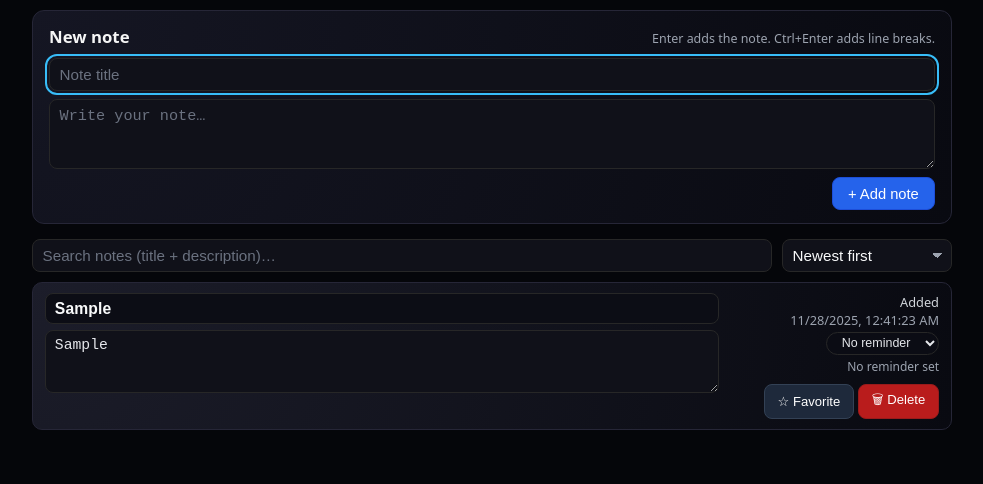
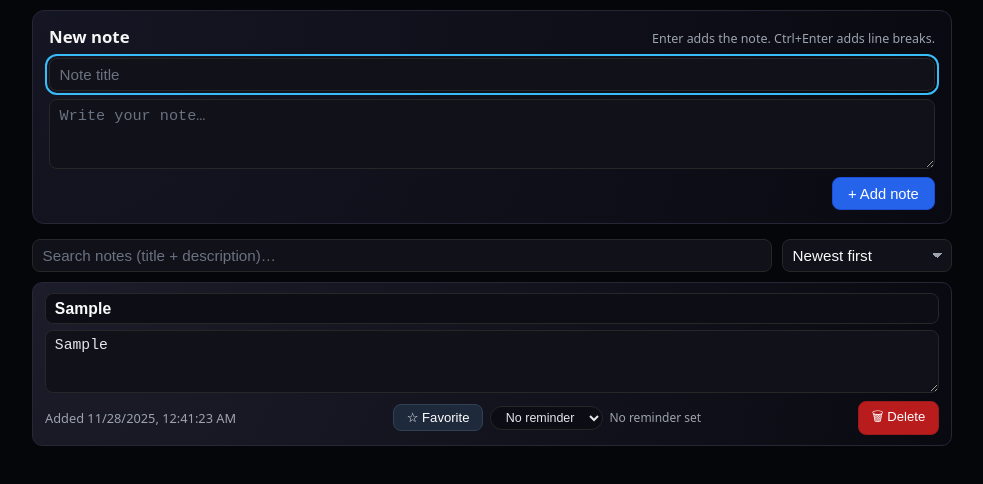
Before and after one commit to andreasnonslid/lazy, a plain HTML site: page apps/notes.html in a window 1280 px wide. Both pictures are taken after typing "Sample", "Sample" into the empty fields and a click on the button "+ Add note". Shown: the part 80-564 px from the top of the page, without its empty margins (148-1131 px from the left). Drawn offline with Linux system fonts and the light colour scheme.

Commit message:
feat: improve compactness in notes page

```diff
--- a/apps/notes.html
+++ b/apps/notes.html
@@ -22,7 +22,7 @@
       margin: 0 auto;
     }
 
-    /* Top bar (aligned with timers) */
+    /* Top bar – aligned with Timers */
     .top-bar {
       display: flex;
       justify-content: space-between;
@@ -86,7 +86,6 @@
       cursor: pointer;
       transition: transform 0.05s ease, background 0.1s ease, border-color 0.1s ease;
     }
-
     .reset-all-btn:hover { background: #991b1b; }
     .reset-all-btn:active { transform: scale(0.96); }
 
@@ -109,7 +108,6 @@
       transition: transform 0.05s ease, background 0.1s ease, border-color 0.1s ease;
       white-space: nowrap;
     }
-
     button:hover { background: #272a3a; }
     button:active { transform: scale(0.97); }
 
@@ -125,10 +123,7 @@
       background: #2563eb;
       border-color: #1d4ed8;
     }
-
-    .btn-primary:hover {
-      background: #1d4ed8;
-    }
+    .btn-primary:hover { background: #1d4ed8; }
 
     .field {
       width: 100%;
@@ -139,10 +134,7 @@
       color: #f9fafb;
       font-size: 0.95rem;
     }
-
-    .field::placeholder {
-      color: #6b7280;
-    }
+    .field::placeholder { color: #6b7280; }
 
     textarea.field {
       resize: vertical;
@@ -233,7 +225,7 @@
       padding: 0.65rem 0.75rem;
       display: flex;
       flex-direction: column;
-      gap: 0.45rem;
+      gap: 0.35rem;
     }
 
     .note.favorite {
@@ -245,23 +237,13 @@
       box-shadow: 0 0 6px rgba(248, 113, 113, 0.25);
     }
 
-    .note-main {
+    .note-title-row {
       display: flex;
-      justify-content: space-between;
-      gap: 0.6rem;
-      align-items: stretch;
-      flex-wrap: wrap;
-    }
-
-    .note-left {
-      flex: 1 1 60%;
-      min-width: 0;
-      display: flex;
-      flex-direction: column;
-      gap: 0.35rem;
+      align-items: center;
     }
 
     .note-title {
+      flex: 1 1 auto;
       font-size: 0.98rem;
       font-weight: 600;
       letter-spacing: 0.01em;
@@ -271,10 +253,7 @@
       padding: 0.35rem 0.55rem;
       color: #f9fafb;
     }
-
-    .note-title::placeholder {
-      color: #6b7280;
-    }
+    .note-title::placeholder { color: #6b7280; }
 
     .note-desc {
       font-size: 0.92rem;
@@ -286,63 +265,32 @@
       min-height: 3rem;
       resize: vertical;
     }
+    .note-desc::placeholder { color: #6b7280; }
 
-    .note-desc::placeholder {
-      color: #6b7280;
+    .note-footer {
+      display: flex;
+      align-items: center;
+      justify-content: space-between;
+      gap: 0.5rem;
+      margin-top: 0.15rem;
+      font-size: 0.8rem;
     }
 
-    /* Inline star (used in compact mode) */
-    .note-fav-inline {
-      border: none;
-      background: transparent;
-      padding: 0;
-      margin: 0;
-      margin-right: 0.3rem;
-      cursor: pointer;
-      font-size: 0.9rem;
-      color: #e5e7eb;
-      display: none; /* only in compact mode */
+    .note-footer-left,
+    .note-footer-middle,
+    .note-footer-right {
+      display: flex;
+      align-items: center;
+      gap: 0.4rem;
     }
 
-    .note-fav-inline:hover {
-      color: #facc15;
-    }
-
-    .note-right {
-      flex: 0 0 210px;
-      display: flex;
-      flex-direction: column;
-      justify-content: space-between;
-      align-items: flex-end;
-      gap: 0.4rem;
+    .note-meta-added {
+      color: #9ca3af;
       font-size: 0.8rem;
-      color: #9ca3af;
-      text-align: right;
-    }
-
-    .note-meta-label {
-      color: #d1d5db;
-      font-weight: 500;
-    }
-
-    .note-meta-value {
-      color: #9ca3af;
-    }
-
-    .note-meta-block {
-      margin-bottom: 0.2rem;
-    }
-
-    .note-reminder {
-      display: flex;
-      flex-direction: column;
-      align-items: flex-end;
-      gap: 0.15rem;
-      margin-top: 0.15rem;
     }
 
     .note-reminder-select {
-      padding: 0.18rem 0.7rem;
+      padding: 0.2rem 0.7rem;
       border-radius: 999px;
       border: 1px solid #272727;
       background: #0b0c14;
@@ -350,7 +298,6 @@
       font-size: 0.78rem;
       cursor: pointer;
     }
-
     .note-reminder-select option {
       background: #05060a;
       color: #e5e7eb;
@@ -360,27 +307,8 @@
       font-size: 0.75rem;
       color: #9ca3af;
     }
-
     .note-reminder-status.due {
       color: #f97373;
-    }
-
-    .note-actions {
-      display: flex;
-      flex-wrap: wrap;
-      gap: 0.25rem;
-      justify-content: flex-end;
-    }
-
-    .note-delete-btn {
-      background: #b91c1c;
-      border-color: #991b1b;
-      font-size: 0.82rem;
-      padding: 0.32rem 0.8rem;
-    }
-
-    .note-delete-btn:hover {
-      background: #991b1b;
     }
 
     .note-fav-btn {
@@ -389,10 +317,15 @@
       font-size: 0.82rem;
       padding: 0.32rem 0.8rem;
     }
+    .note-fav-btn:hover { background: #111827; }
 
-    .note-fav-btn:hover {
-      background: #111827;
+    .note-delete-btn {
+      background: #b91c1c;
+      border-color: #991b1b;
+      font-size: 0.82rem;
+      padding: 0.32rem 0.8rem;
     }
+    .note-delete-btn:hover { background: #991b1b; }
 
     .note-empty-state {
       text-align: center;
@@ -408,7 +341,7 @@
       color: #6b7280;
     }
 
-    /* Compact mode (aligned with timers philosophy) */
+    /* Compact mode */
     body.compact {
       padding: 1rem;
     }
@@ -438,75 +371,45 @@
 
     body.compact .note {
       padding: 0.45rem 0.6rem;
-      gap: 0.3rem;
-    }
-
-    body.compact .note-main {
-      flex-wrap: nowrap;
-      align-items: center;
-    }
-
-    body.compact .note-left {
-      flex-direction: row;
-      align-items: center;
-      gap: 0.5rem;
-    }
-
-    body.compact .note-fav-inline {
-      display: inline-flex;
-      align-items: center;
-      justify-content: center;
-    }
-
-    body.compact .note-title {
-      font-size: 0.9rem;
-      padding: 0.3rem 0.5rem;
-      flex: 1 1 auto;
+      gap: 0.25rem;
     }
 
     body.compact .note-desc {
       display: none;
     }
 
-    body.compact .note-right {
-      flex: 0 0 auto;
-      align-items: flex-end;
-      gap: 0.25rem;
+    body.compact .note-footer {
+      margin-top: 0.2rem;
     }
 
-    body.compact .note-meta-label {
-      display: none;
-    }
-
-    body.compact .note-meta-value {
-      font-size: 0.78rem;
-    }
-
-    body.compact .note-reminder-select {
-      padding: 0.15rem 0.6rem;
-      font-size: 0.74rem;
-    }
-
+    /* Hide meta + status to save space in compact */
+    body.compact .note-meta-added,
     body.compact .note-reminder-status {
       display: none;
     }
 
-    body.compact .note-delete-btn,
-    body.compact .note-fav-btn {
-      padding: 0.25rem 0.45rem;
+    /* Make middle row (Favorite + Reminder) a tight row */
+    body.compact .note-footer-middle {
+      flex: 0 0 auto;
+    }
+
+    body.compact .note-fav-btn,
+    body.compact .note-delete-btn {
+      padding: 0.25rem 0.55rem;
       font-size: 0.8rem;
     }
 
-    body.compact .note-actions {
-      flex-wrap: nowrap;
+    body.compact .note-reminder-select {
+      padding: 0.25rem 0.6rem;
+      font-size: 0.78rem;
     }
 
-    /* Hide the big Favorite button in compact mode; we use inline star instead */
-    body.compact .note-fav-btn {
-      display: none;
+    /* Ensure footer is essentially: [Fav + Reminder] .... [Delete] */
+    body.compact .note-footer-right {
+      margin-left: auto;
     }
 
-    /* Match timers: shrink the top red button in compact mode */
+    /* Match timers: smaller top red button in compact */
     body.compact .reset-all-btn {
       padding: 0.3rem 0.75rem;
       font-size: 0.75rem;
@@ -517,28 +420,18 @@
         flex-direction: column;
         align-items: flex-start;
       }
-
-      .top-right {
-        align-items: flex-start;
-      }
-
+      .top-right { align-items: flex-start; }
       .new-note-header {
         flex-direction: column;
         align-items: flex-start;
       }
-
-      .note-right {
-        flex-basis: 100%;
+      .note-footer {
+        flex-direction: column;
         align-items: flex-start;
-        text-align: left;
       }
-
-      .note-actions {
-        justify-content: flex-start;
-      }
-
-      .note-reminder {
-        align-items: flex-start;
+      body.compact .note-footer {
+        flex-direction: row;
+        align-items: center;
       }
     }
   </style>
@@ -628,7 +521,7 @@
     const SETTINGS_KEY = "lazy_notes_settings_v1";
 
     let notes = [];
-    let sortOrder = "newest"; // "newest" | "oldest"
+    let sortOrder = "newest";
     let searchQuery = "";
     let compactEnabled = false;
 
@@ -643,10 +536,7 @@
     }
 
     function saveSettings() {
-      localStorage.setItem(
-        SETTINGS_KEY,
-        JSON.stringify({ compactEnabled })
-      );
+      localStorage.setItem(SETTINGS_KEY, JSON.stringify({ compactEnabled }));
     }
 
     function applySettingsToUI() {
@@ -766,13 +656,75 @@
       } catch {}
     }
 
+    // Small helpers to reuse buttons/selects
+    function buildReminderSelect(note) {
+      const select = document.createElement("select");
+      select.className = "note-reminder-select";
+      select.setAttribute("aria-label", "Reminder");
+
+      [
+        { value: "none", label: "No reminder" },
+        { value: "1d", label: "In 1 day" },
+        { value: "3d", label: "In 3 days" },
+        { value: "7d", label: "In 7 days" }
+      ].forEach(opt => {
+        const o = document.createElement("option");
+        o.value = opt.value;
+        o.textContent = opt.label;
+        select.appendChild(o);
+      });
+
+      select.value = note.remindPreset || "none";
+
+      select.addEventListener("change", () => {
+        const v = select.value;
+        note.remindPreset = v;
+        if (v === "none") {
+          note.remindAt = null;
+        } else {
+          const days = parseInt(v, 10) || 0;
+          note.remindAt = Date.now() + days * 24 * 60 * 60 * 1000;
+        }
+        saveNotes();
+        renderNotes();
+      });
+
+      return select;
+    }
+
+    function buildFavoriteButton(note) {
+      const favBtn = document.createElement("button");
+      favBtn.className = "note-fav-btn";
+      favBtn.type = "button";
+      favBtn.textContent = note.favorite ? "★ Favorite" : "☆ Favorite";
+      favBtn.title = note.favorite ? "Unfavorite note" : "Mark note as favorite";
+      favBtn.addEventListener("click", () => {
+        note.favorite = !note.favorite;
+        saveNotes();
+        renderNotes();
+      });
+      return favBtn;
+    }
+
+    function buildDeleteButton(note) {
+      const deleteBtn = document.createElement("button");
+      deleteBtn.className = "note-delete-btn";
+      deleteBtn.type = "button";
+      deleteBtn.textContent = "🗑 Delete";
+      deleteBtn.addEventListener("click", () => {
+        notes = notes.filter(n => n.id !== note.id);
+        saveNotes();
+        renderNotes();
+      });
+      return deleteBtn;
+    }
+
     // ------- Render -------
     function renderNotes() {
       const container = document.getElementById("notes");
       container.innerHTML = "";
 
-      let list = notes.slice();
-      list = list.filter(n => matchesSearch(n, searchQuery));
+      let list = notes.slice().filter(n => matchesSearch(n, searchQuery));
 
       list.sort((a, b) => {
         if (sortOrder === "newest") return b.createdAt - a.createdAt;
@@ -796,157 +748,72 @@
         card.className = "note";
         card.dataset.noteId = note.id;
 
-        if (note.favorite) {
-          card.classList.add("favorite");
-        }
+        const reminderInfo = getReminderInfo(note);
+        if (note.favorite) card.classList.add("favorite");
+        if (reminderInfo.isDue) card.classList.add("reminder-due");
 
-        const reminderInfo = getReminderInfo(note);
-        if (reminderInfo.isDue) {
-          card.classList.add("reminder-due");
-        }
-
-        const main = document.createElement("div");
-        main.className = "note-main";
-
-        const left = document.createElement("div");
-        left.className = "note-left";
-
-        // Inline star (compact mode)
-        const favInline = document.createElement("button");
-        favInline.type = "button";
-        favInline.className = "note-fav-inline";
-        favInline.textContent = note.favorite ? "★" : "☆";
-        favInline.title = note.favorite ? "Unfavorite note" : "Mark note as favorite";
-        favInline.addEventListener("click", () => {
-          note.favorite = !note.favorite;
-          saveNotes();
-          renderNotes();
-        });
+        // Title
+        const titleRow = document.createElement("div");
+        titleRow.className = "note-title-row";
 
         const titleInput = document.createElement("input");
         titleInput.type = "text";
         titleInput.className = "note-title";
         titleInput.value = note.title;
         titleInput.placeholder = "Note title";
-
         titleInput.addEventListener("input", () => {
           note.title = titleInput.value;
           saveNotes();
         });
 
+        titleRow.appendChild(titleInput);
+        card.appendChild(titleRow);
+
+        // Description
         const descArea = document.createElement("textarea");
         descArea.className = "note-desc";
         descArea.rows = 3;
         descArea.value = note.description;
         descArea.placeholder = "Note description…";
-
         descArea.addEventListener("input", () => {
           note.description = descArea.value;
           saveNotes();
         });
+        card.appendChild(descArea);
 
-        left.appendChild(favInline);
-        left.appendChild(titleInput);
-        left.appendChild(descArea);
+        // Footer: added, favorite + reminder, delete
+        const footer = document.createElement("div");
+        footer.className = "note-footer";
+
+        const left = document.createElement("div");
+        left.className = "note-footer-left";
+        const addedSpan = document.createElement("span");
+        addedSpan.className = "note-meta-added";
+        addedSpan.textContent = "Added " + formatDateTime(note.createdAt);
+        left.appendChild(addedSpan);
+
+        const middle = document.createElement("div");
+        middle.className = "note-footer-middle";
+        const favBtn = buildFavoriteButton(note);
+        const reminderSelect = buildReminderSelect(note);
+        const reminderStatus = document.createElement("span");
+        reminderStatus.className = "note-reminder-status";
+        reminderStatus.textContent = reminderInfo.label;
+        if (reminderInfo.isDue) reminderStatus.classList.add("due");
+        middle.appendChild(favBtn);
+        middle.appendChild(reminderSelect);
+        middle.appendChild(reminderStatus);
 
         const right = document.createElement("div");
-        right.className = "note-right";
+        right.className = "note-footer-right";
+        const deleteBtn = buildDeleteButton(note);
+        right.appendChild(deleteBtn);
 
-        const metaBlock = document.createElement("div");
-        metaBlock.className = "note-meta-block";
+        footer.appendChild(left);
+        footer.appendChild(middle);
+        footer.appendChild(right);
+        card.appendChild(footer);
 
-        const label = document.createElement("div");
-        label.className = "note-meta-label";
-        label.textContent = "Added";
-        const value = document.createElement("div");
-        value.className = "note-meta-value";
-        value.textContent = formatDateTime(note.createdAt);
-
-        metaBlock.appendChild(label);
-        metaBlock.appendChild(value);
-
-        // Reminder controls
-        const reminderBlock = document.createElement("div");
-        reminderBlock.className = "note-reminder";
-
-        const reminderSelect = document.createElement("select");
-        reminderSelect.className = "note-reminder-select";
-        reminderSelect.setAttribute("aria-label", "Reminder");
-
-        [
-          { value: "none", label: "No reminder" },
-          { value: "1d", label: "In 1 day" },
-          { value: "3d", label: "In 3 days" },
-          { value: "7d", label: "In 7 days" }
-        ].forEach(opt => {
-          const o = document.createElement("option");
-          o.value = opt.value;
-          o.textContent = opt.label;
-          reminderSelect.appendChild(o);
-        });
-
-        reminderSelect.value = note.remindPreset || "none";
-
-        reminderSelect.addEventListener("change", () => {
-          const v = reminderSelect.value;
-          note.remindPreset = v;
-          if (v === "none") {
-            note.remindAt = null;
-          } else {
-            const days = parseInt(v, 10) || 0;
-            note.remindAt = Date.now() + days * 24 * 60 * 60 * 1000;
-          }
-          saveNotes();
-          renderNotes();
-        });
-
-        const reminderStatus = document.createElement("div");
-        reminderStatus.className = "note-reminder-status";
-        reminderStatus.textContent = reminderInfo.label;
-        if (reminderInfo.isDue) {
-          reminderStatus.classList.add("due");
-        }
-
-        reminderBlock.appendChild(reminderSelect);
-        reminderBlock.appendChild(reminderStatus);
-        metaBlock.appendChild(reminderBlock);
-
-        // Actions
-        const actions = document.createElement("div");
-        actions.className = "note-actions";
-
-        const favBtn = document.createElement("button");
-        favBtn.className = "note-fav-btn";
-        favBtn.type = "button";
-        favBtn.textContent = note.favorite ? "★ Favorite" : "☆ Favorite";
-        favBtn.title = note.favorite ? "Unfavorite note" : "Mark note as favorite";
-
-        favBtn.addEventListener("click", () => {
-          note.favorite = !note.favorite;
-          saveNotes();
-          renderNotes();
-        });
-
-        const deleteBtn = document.createElement("button");
-        deleteBtn.className = "note-delete-btn";
-        deleteBtn.type = "button";
-        deleteBtn.textContent = "🗑 Delete";
-
-        deleteBtn.addEventListener("click", () => {
-          notes = notes.filter(n => n.id !== note.id);
-          saveNotes();
-          renderNotes();
-        });
-
-        actions.appendChild(favBtn);
-        actions.appendChild(deleteBtn);
-
-        right.appendChild(metaBlock);
-        right.appendChild(actions);
-
-        main.appendChild(left);
-        main.appendChild(right);
-        card.appendChild(main);
         container.appendChild(card);
       });
 
@@ -1000,9 +867,7 @@
       const compactToggle = document.getElementById("compactToggle");
       const deleteOthersBtn = document.getElementById("deleteOthersBtn");
 
-      if (addBtn) {
-        addBtn.addEventListener("click", handleAddNote);
-      }
+      if (addBtn) addBtn.addEventListener("click", handleAddNote);
 
       if (titleInput) {
         titleInput.addEventListener("keydown", e => {
@@ -1021,7 +886,6 @@
             insertTextAtCursor(descInput, "\n");
             return;
           }
-
           if (
             e.key === "Enter" &&
             !e.ctrlKey &&
```
